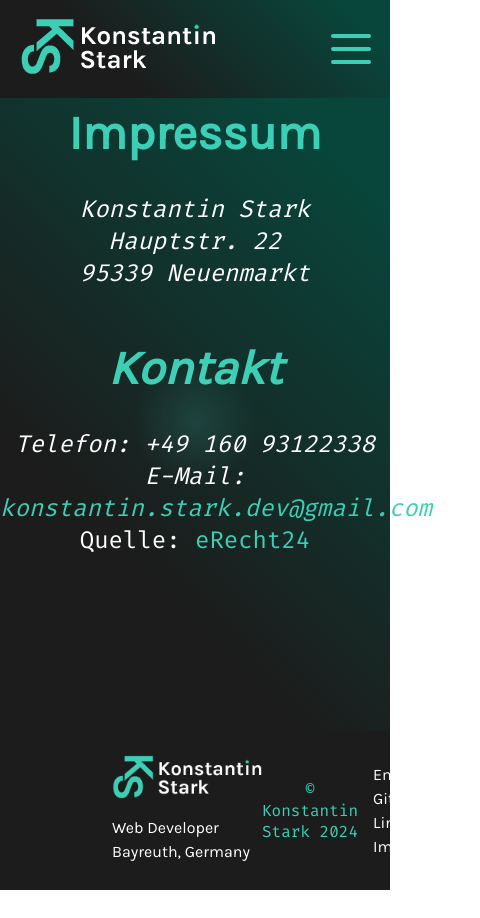
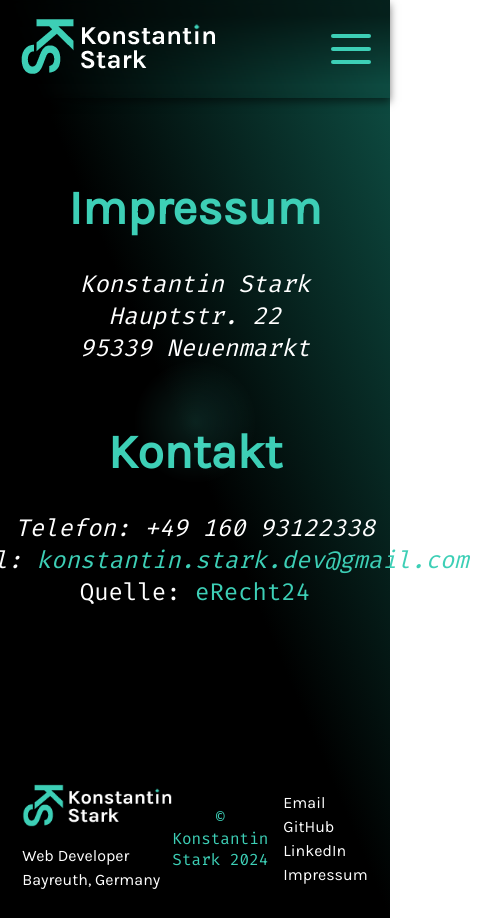
Before and after one commit to KonstantinStark/angular-portfolio, an Angular app: page /legal-notice in a window 390 px wide. Shown: the whole page, 480 px wide, since content can reach past the window. Before the commit the page ends 890 px from the top, so only its background shows below. Built offline with nearby package versions, Linux system fonts and the light colour scheme.

Commit message:
responsiv scss

```diff
--- a/src/app/main-content/about-me/about-me.component.scss
+++ b/src/app/main-content/about-me/about-me.component.scss
@@ -1,7 +1,6 @@
 .section {
     width: 100%;
     min-height: 100vh;
-    background-color: #1c1c1c;
     display: flex;
     justify-content: center;
     font-family: 'Karla';
@@ -32,7 +31,7 @@
     height: 500px;
     position: absolute;
     top: 120px;
-    right: 20px;
+    right: 8px;
     z-index: 1;
     border-radius: 8px;
 }
--- a/src/app/main-content/contact/contact.component.scss
+++ b/src/app/main-content/contact/contact.component.scss
@@ -2,7 +2,6 @@ $green-color: #3dcfb6;
 
 .section {
     width: 100%;
-    background-color: #1c1c1c;
     display: flex;
     justify-content: center;
     font-family: 'Karla';
--- a/src/app/main-content/landing-page/landing-page.component.scss
+++ b/src/app/main-content/landing-page/landing-page.component.scss
@@ -1,9 +1,9 @@
 $green-color: #3dcfb6;
 
 section {
+    position: relative;
     height: 100vh;
     width: 100%;
-    background: linear-gradient(45deg, #1C1C1C 30%, #08463B 90%);
 }
 
 .titel-text {
@@ -140,7 +140,7 @@ h2 {
     justify-content: center;
     gap: 20px;
     position: absolute;
-    top: 87.7%;
+    top: 86.8%;
     left: 3.2%;
     transform: translateY(-50%);
     z-index: 2;
--- a/src/app/main-content/landing-page/navbar/navbar.component.scss
+++ b/src/app/main-content/landing-page/navbar/navbar.component.scss
@@ -4,19 +4,23 @@ $green-color: #3dcfb6;
     font-family: 'FiraCode';
     font-size: 20px;
     color: white;
+    max-width: 1920px;
 }
 
 .navbar {
+    position: fixed;
+    top: 0;
+    left: 0;
     width: 100%;
     height: 98px;
     display: flex;
-    flex-direction: row;
     justify-content: space-between;
     align-items: center;
     padding: 0px 96px;
-    background-color: rgba(0, 0, 0, 0.123);
-    background: linear-gradient(45deg, #1C1C1C 30%, #08463B 90%);
-
+    background: linear-gradient(0deg, #0000 13.56%, #0009 84.01%);
+    box-shadow: 0 4px 8px #00000080;
+    backdrop-filter: blur(3px);
+    z-index: 1000;
 
     .nav-links {
         display: flex;
@@ -341,13 +345,15 @@ $green-color: #3dcfb6;
 }
 
 @media (max-width: 560px) {
-    .burger-container  {
+    .burger-container {
         position: absolute;
         right: 5%;
     }
+
     .hamburger-menu {
         right: 5%;
     }
+
     .stark-logo {
         position: absolute;
         left: 5%
--- a/src/app/main-content/legal-notice/legal-notice.component.scss
+++ b/src/app/main-content/legal-notice/legal-notice.component.scss
@@ -1,21 +1,12 @@
 $green-color: #3dcfb6;
 
 section {
-    height: 75vh;
+    height: 90vh;
     width: 100%;
-    background: linear-gradient(45deg, #1C1C1C 30%, #08463B 90%);
     font-family: 'FiraCode';
     color: white;
     display: flex;
     align-items: center;
-}
-
-div {
-    font-size: 24px;
-    height: 78vh;
-    width: 100%;
-    max-width: 1920px;
-    text-align: center;
 }
 
 h3 {
@@ -23,6 +14,14 @@ h3 {
     font-size: 48px;
     color: $green-color;
     font-family: "Karla";
+    font-style: normal;
+}
+
+div {
+    font-size: 24px;
+    width: 100%;
+    max-width: 1920px;
+    text-align: center;
 }
 
 a {
--- a/src/app/main-content/projects/projects.component.scss
+++ b/src/app/main-content/projects/projects.component.scss
@@ -3,10 +3,10 @@ $green-color: #3dcfb6;
 .section {
     width: 100%;
     height: 581px;
-    background-color: #1c1c1c;
     display: flex;
     justify-content: center;
     font-family: 'Karla';
+    background: radial-gradient(80% 41% at -30% 40%,#08463b,rgba(0, 0, 0, 0))
 
 }
 
@@ -263,13 +263,14 @@ $green-color: #3dcfb6;
 }
 
 @media (max-width: 1210px) {
-    .portfolio-container{
+    .portfolio-container {
         display: flex;
         margin-bottom: 0px;
         flex-direction: column;
         align-items: center;
         justify-content: center;
     }
+
     .hover-image-container {
         display: none;
     }
--- a/src/app/main-content/skill-set/skill-set.component.scss
+++ b/src/app/main-content/skill-set/skill-set.component.scss
@@ -6,7 +6,7 @@ $green-color: #3dcfb6;
     font-family: 'Karla';
     display: flex;
     justify-content: center;
-    background: radial-gradient(circle at left, #08463B 1%, #1C1C1C 19%);
+
 }
 
 .container {
@@ -249,10 +249,6 @@ $green-color: #3dcfb6;
         width: 500px;
     }
 
-    .section {
-        background: radial-gradient(circle at left, #08463B 1%, #1C1C1C 40%);
-    }
-
     .skill-set-container {
         display: flex;
         flex-direction: column;
--- a/src/app/shared/footer/footer.component.scss
+++ b/src/app/shared/footer/footer.component.scss
@@ -2,7 +2,6 @@
 $green-color: #3dcfb6;
 
 footer {
-    background-color: #1c1c1c;
     color: #FFFFFF;
     padding: 24px 112px 24px 112px;
     min-height: 150px;
--- a/src/styles.scss
+++ b/src/styles.scss
@@ -14,18 +14,18 @@ body::after {
     z-index: 1001;
 }
 
-// .app-root {
-//     background: linear-gradient(45deg, #1C1C1C 30%, #08463B 90%);
-//     display: flex;
-//     flex-direction: column;
-//     align-items: center;
-// }
+.app-root {
+    background-image: linear-gradient(to top right, #000 50%, #0f5348);
+    display: flex;
+    flex-direction: column;
+    align-items: center;
+}
 
 * {
     margin: 0;
     box-sizing: border-box;
     scroll-behavior: smooth;
-    max-width: 1920px;
+    // max-width: 1440px;
 }
 
 @font-face {
```
